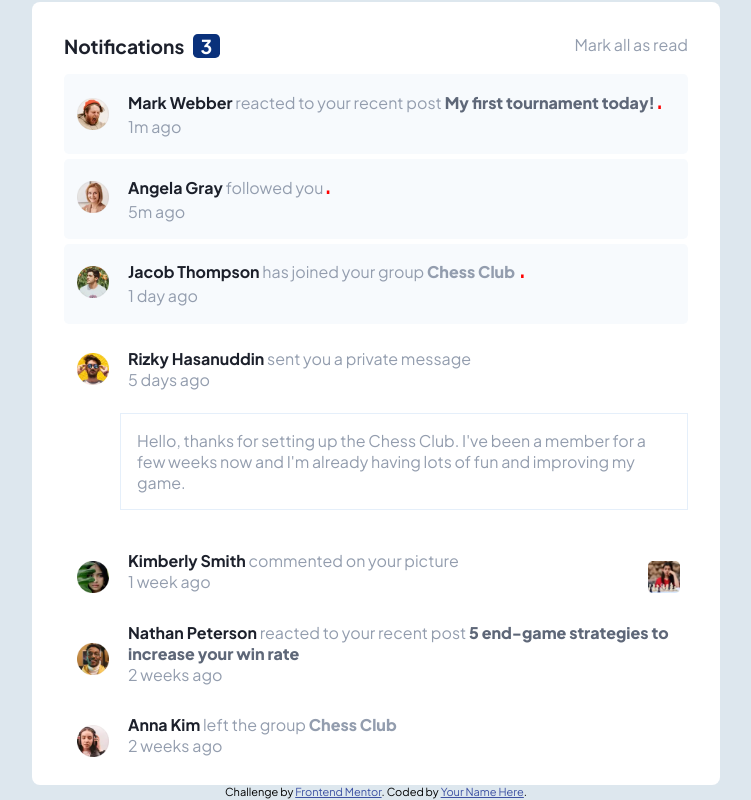
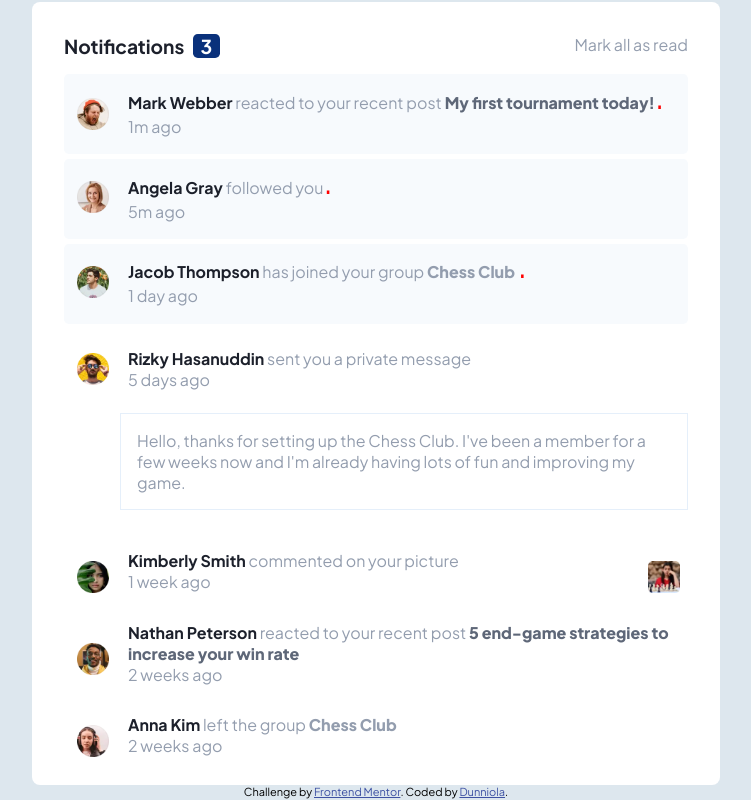
Before and after one commit to Dunniola/Notifications-page, a plain HTML site: page index.html in a window 1280 px wide. Shown: the whole page, without its empty margins (264-1015 px from the left). Drawn offline with Linux system fonts and the light colour scheme.

Commit message:
Update index.html

```diff
--- a/index.html
+++ b/index.html
@@ -145,7 +145,7 @@
 
   <div class="attribution">
     Challenge by <a href="https://www.frontendmentor.io?ref=challenge" target="_blank">Frontend Mentor</a>.
-    Coded by <a href="#">Your Name Here</a>.
+    Coded by <a href="https://github.com/Dunniola/Notifications-page.git">Dunniola</a>.
   </div>
   <script type="module" src="script.js"></script>
 </body>
```
